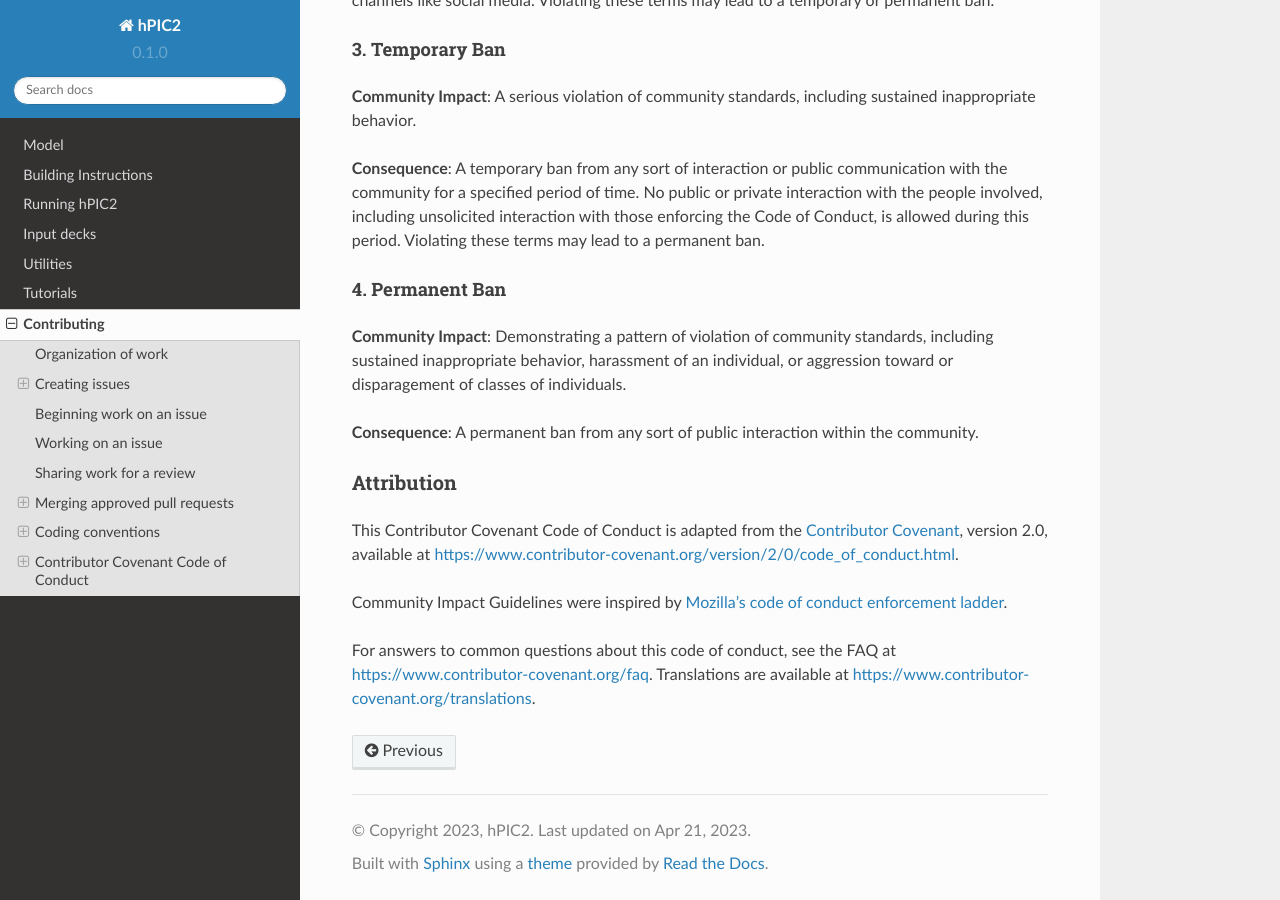
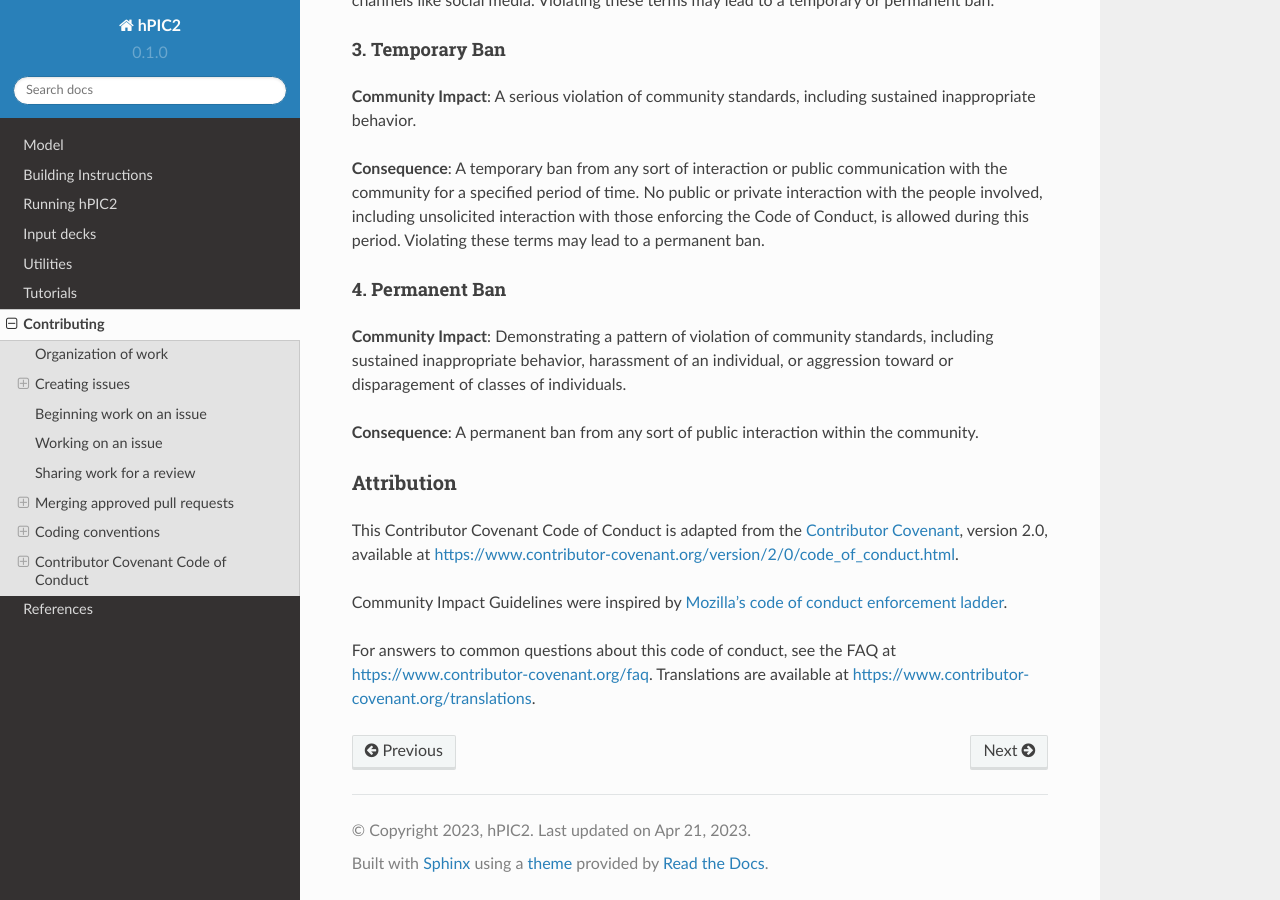
Before and after one commit to lcpp-org/hpic2doc, a Sphinx documentation site: the page built from docs/source/contributing.rst, in a window 1280 px wide and 900 px high, scrolled down 8688 px. Built offline with Sphinx 7.4.7 and the Read the Docs theme 2.0.0, drawn with Linux system fonts in a browser that asks for light colours.

Commit message:
Move References to dedicated page

```diff
--- a/docs/source/index.rst
+++ b/docs/source/index.rst
@@ -51,6 +51,7 @@
    utils
    tutorials
    contributing
+   references
 
 Citing
 -------
--- /dev/null
+++ b/docs/source/references.rst
@@ -0,0 +1,4 @@
+References
+==========
+
+.. bibliography::
```
Also changed, not shown: docs/source/overview.rst (+0 -8 lines).
